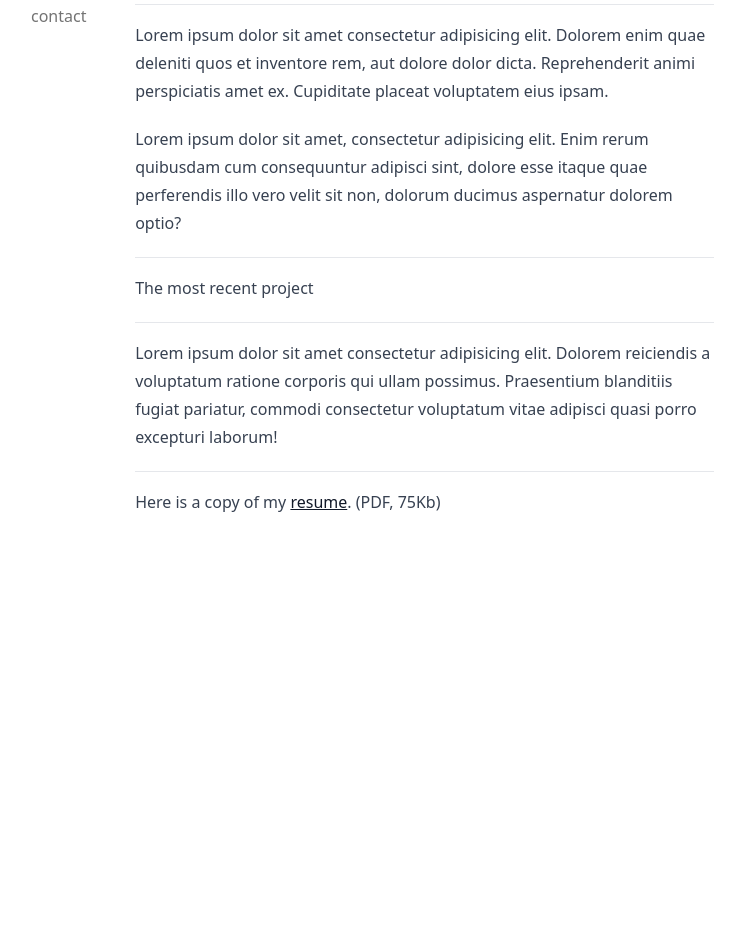
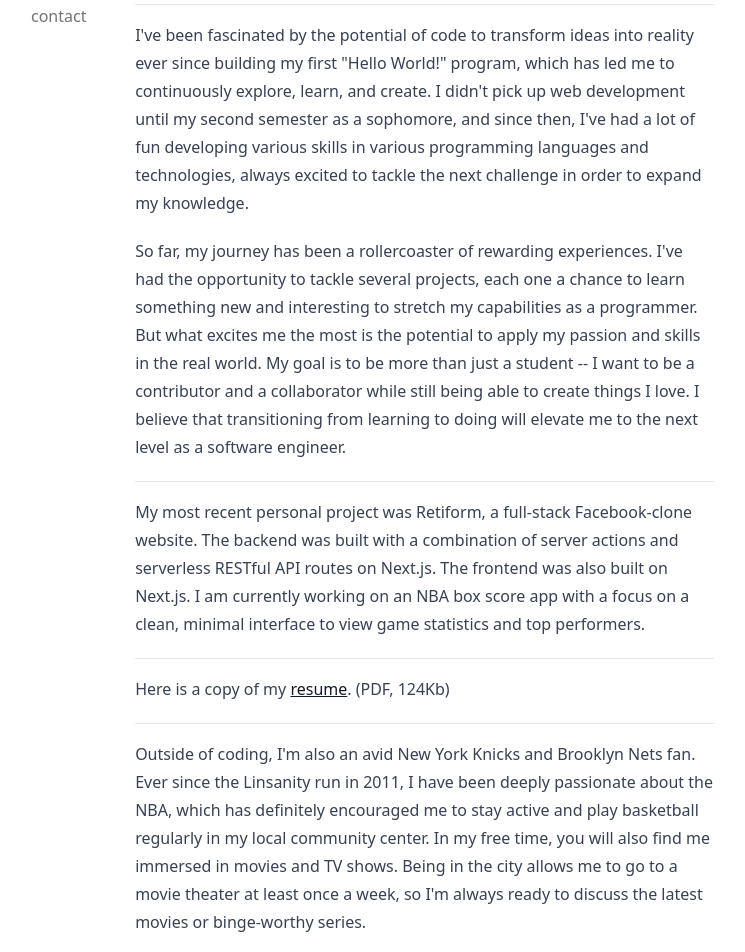
Before and after one commit to rzh4321/portfolio, a Next.js app: page /about in a window 1280 px wide. Shown: the part 260-1212 px from the top of the page, without its empty margins (169-914 px from the left). Before the commit the page ends 856 px from the top, so only its background shows below. Built offline with nearby package versions, Linux system fonts and the light colour scheme.

Commit message:
added resume and replaced placeholder texts

```diff
--- a/app/about/page.jsx
+++ b/app/about/page.jsx
@@ -8,37 +8,46 @@ export default function AboutPage() {
       <article className="prose px-2 py-4 md:py-0 dark:prose-invert">
         <h1 className="font-medium my-2 md:mt-0">About me</h1>
         <p>
-          {`Hi! I'm Ricky Zhang, a junior at New York University studying computer science.`}
+        {`Hi! I'm Ricky Zhang, a third year computer science major at New York University.`}
         </p>
         <hr className="my-4 dark:border-gray-200" />
         <p>
-          Lorem ipsum dolor sit amet consectetur adipisicing elit. Dolorem enim
-          quae deleniti quos et inventore rem, aut dolore dolor dicta.
-          Reprehenderit animi perspiciatis amet ex. Cupiditate placeat
-          voluptatem eius ipsam.
+          {`I've been fascinated by the potential of code to transform ideas into reality ever since
+          building my first "Hello World!" program, which has led me to continuously explore, learn,
+          and create. I didn't pick up web development until my second semester as a sophomore, and since
+          then, I've had a lot of fun developing various skills in various programming languages and technologies,
+          always excited to tackle the next challenge in order to expand my knowledge.`}
         </p>
         <p>
-          Lorem ipsum dolor sit amet, consectetur adipisicing elit. Enim rerum
-          quibusdam cum consequuntur adipisci sint, dolore esse itaque quae
-          perferendis illo vero velit sit non, dolorum ducimus aspernatur
-          dolorem optio?
-        </p>
-        <hr className="my-4 dark:border-gray-200" />
-        <p>The most recent project</p>
-        <hr className="my-4 dark:border-gray-200" />
-        <p>
-          Lorem ipsum dolor sit amet consectetur adipisicing elit. Dolorem
-          reiciendis a voluptatum ratione corporis qui ullam possimus.
-          Praesentium blanditiis fugiat pariatur, commodi consectetur voluptatum
-          vitae adipisci quasi porro excepturi laborum!
+          {`So far, my journey has been a rollercoaster of rewarding experiences. I've had the opportunity to
+          tackle several projects, each one a chance to learn something new and interesting to stretch my
+          capabilities as a programmer. But what excites me the most is the potential to apply my passion and skills in the
+          real world. My goal is to be more than just a student -- I want to be a contributor and a collaborator while still
+          being able to create things I love. I believe that transitioning from learning to doing will elevate me to the
+          next level as a software engineer.`}
         </p>
         <hr className="my-4 dark:border-gray-200" />
         <p>
-          Here is a copy of my{" "}
-          <a href="/Resume.pdf" download>
+          {`My most recent personal project was Retiform, a full-stack Facebook-clone website. The backend was
+          built with a combination of server actions and serverless RESTful API routes on Next.js. The frontend
+          was also built on Next.js. I am currently working on an NBA box score app with a focus on a clean, minimal
+          interface to view game statistics and top performers.`}
+        </p>
+        <hr className="my-4 dark:border-gray-200" />
+        <p>
+        Here is a copy of my{" "}
+        <a href="/ricky_zhang_resume.pdf" download>
             resume
           </a>
-          {". (PDF, 75Kb)"}
+          {". (PDF, 124Kb)"}
+        </p>
+        <hr className="my-4 dark:border-gray-200" />
+        <p>
+          {`Outside of coding, I'm also an avid New York Knicks and Brooklyn Nets fan. Ever since the Linsanity run in 2011,
+          I have been deeply passionate about the NBA, which has definitely encouraged me to stay active and play basketball
+          regularly in my local community center. In my free time, you will also find me immersed in movies and TV shows. Being
+          in the city allows me to go to a movie theater at least once a week, so I'm always ready to discuss the latest movies or
+          binge-worthy series.`}
         </p>
       </article>
     </>
--- a/app/contact/page.jsx
+++ b/app/contact/page.jsx
@@ -9,14 +9,14 @@ export default function ContactPage() {
     <>
       <article className="prose px-2 py-4 md:py-0 dark:prose-invert">
         <h1 className="font-medium my-2 md:mt-0">Contact</h1>
-        <p>Ways of getting in touch with me</p>
+        <p>Ways of getting in touch with me:</p>
         <hr className="my-4 dark:border-gray-200" />
         <p>
           Here is a copy of my{" "}
-          <a href="/Resume.pdf" download>
+          <a href="/ricky_zhang_resume.pdf" download>
             resume
           </a>
-          {". (PDF, 75Kb)"}
+          {". (PDF, 124Kb)"}
         </p>
         <ContactButtons />
       </article>
--- a/app/page.jsx
+++ b/app/page.jsx
@@ -51,12 +51,12 @@ function HomeText() {
   return (
     <>
       <p>
-        {`Hi! I'm Ricky Zhang`}
+        {`Hi! I'm Ricky Zhang, a third year computer science major at New York University.`}
       </p>
-      <p>I love to learn and make things.</p>
+      <p>{`I'm a dedicated and driven self-starter with a passion for learning and creating new things in the realm of software engineering and web development.`}</p>
       <hr className="my-4 dark:border-gray-200" />
       <p>
-        Lorem ipsum dolor sit amet consectetur, adipisicing elit. Veniam maxime natus quod! Odio tempore sequi similique totam iste dicta, accusantium dolorem recusandae! Quisquam harum aperiam magnam, quas exercitationem quasi placeat.
+      {`I am particularly interested in building full-stack web applications. Looking forward, I am excited to expand my skills even further by diving into mobile development.`}
       </p>
     </>
   );
--- a/app/projects/page.jsx
+++ b/app/projects/page.jsx
@@ -8,15 +8,13 @@ const projectsData = [
   {
     title: "Retiform",
     description:
-      "Full-stack Facebook-clone website, developed RESTful API and frontend on Next.js, deployed on Vercel.",
+      "A full-stack Facebook-clone website with both the backend and frontend developed with the Next.js 13 app router.",
     stack: [
       "React",
       "Next.js",
       "JavaScript",
       "MongoDB",
-      "Node",
-      "Express",
-      "JWT",
+      "Mongoose",
       "Next-auth",
       "Bootstrap",
     ],
@@ -24,18 +22,18 @@ const projectsData = [
     live_url: "https://retiform.vercel.app/",
   },
   {
+    title: "NBA CourtSide",
+    description: "A responsive web application featuring a clean, minimal interface using ChakraUI for real-time NBA statistics, top performers, and box scores.",
+    stack: ["React", "Next.js", "Typescript", "ChakraUI"],
+    repo_url: "https://github.com/rzh4321/nba-boxscore",
+    live_url: "https://nba-courtside.vercel.app/",
+  },
+  {
     title: "HoopsIQ",
-    description: "An NBA trivia game.",
+    description: "A single-page application of an NBA trivia game developed with React and Vite.",
     stack: ["React", "Typescript", "HTML", "CSS"],
     repo_url: "https://github.com/rzh4321/nba-trivia",
     live_url: "https://hoopsiq.netlify.app/",
-  },
-  {
-    title: "NBA CourtSide",
-    description: "An NBA box score website.",
-    stack: ["React", "Next.js", "Typescript", "ChakraUI"],
-    repo_url: "https://github.com/rzh4321/nba-boxscore",
-    live_url: "",
   },
 ];
 
@@ -43,7 +41,7 @@ export default function ProjectsPage() {
   return (
     <article className="prose px-2 py-4 md:py-0 dark:prose-invert">
       <h1 className="font-medium my-2 md:mt-0">Projects</h1>
-      <p>Here are some of my projects</p>
+      <p>Here are some of my projects:</p>
       <hr className="my-4 dark:border-gray-200" />
       <ProjectsList />
     </article>
```
Also changed, not shown: 1 other file (tests, documents, lock files or other folders).
